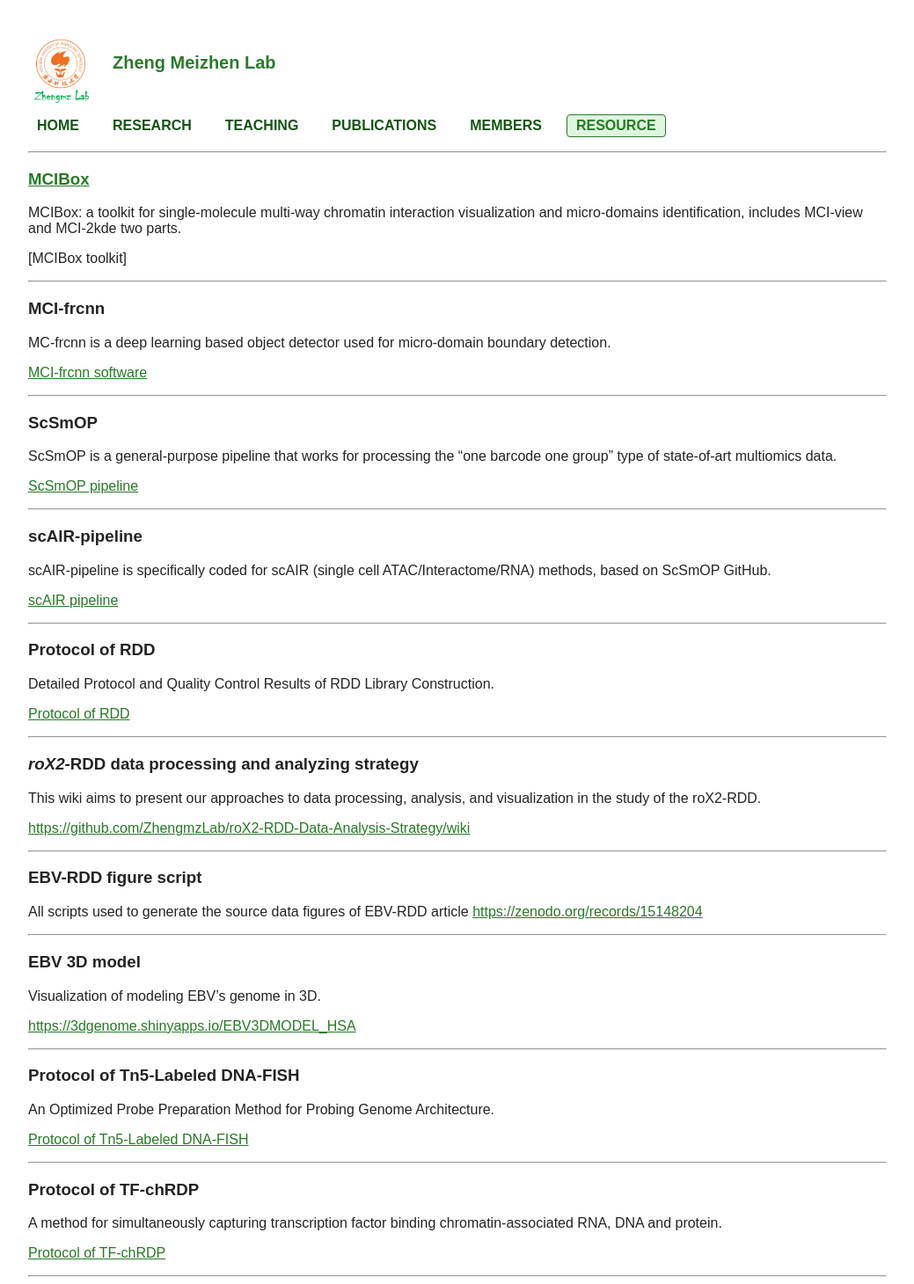
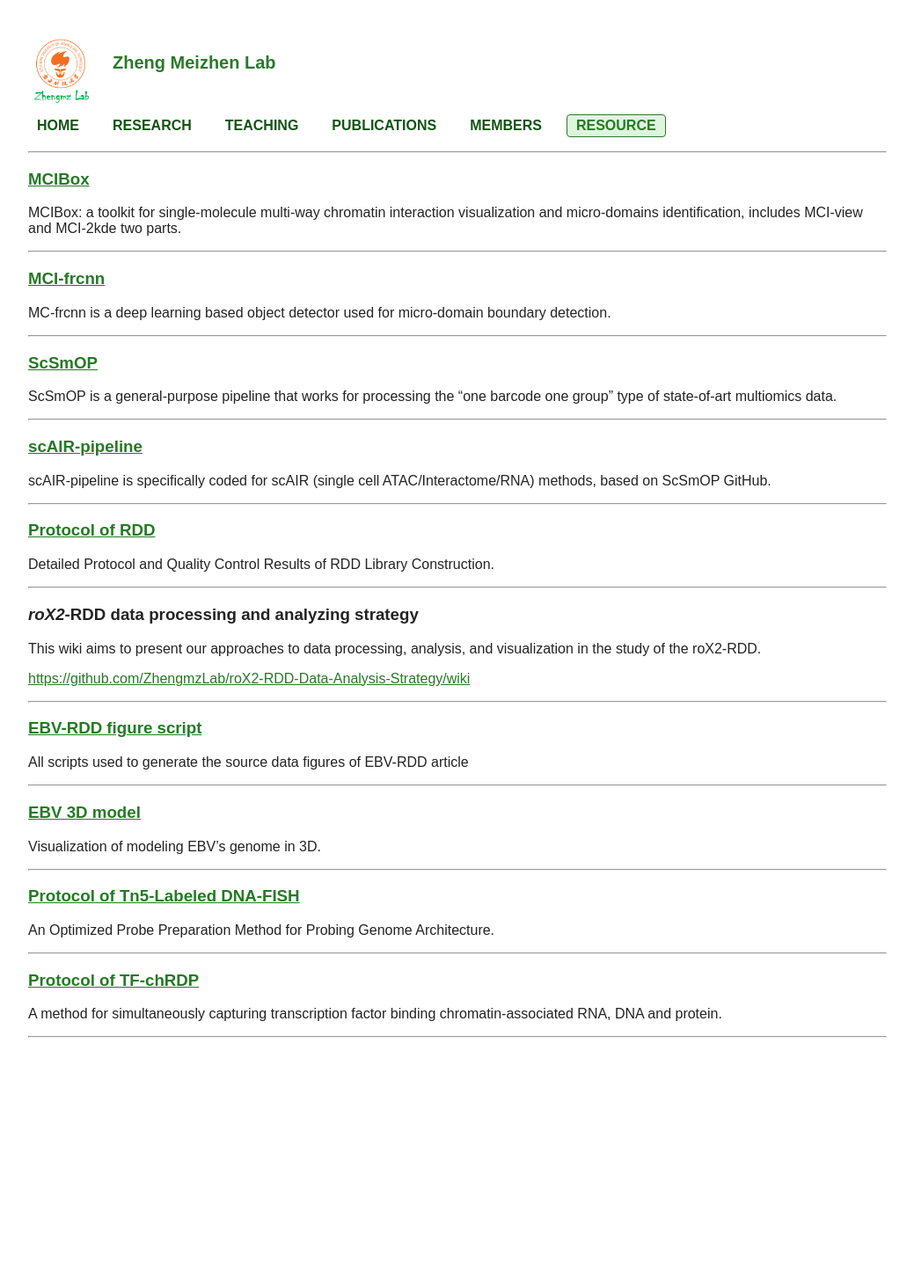
Before and after one commit to ZhengmzLab/zhengmzlab.github.io, a Jekyll site: the page built from resource.md, in a window 1280 px wide. Shown: the whole page at 88% size, without its empty margins (120-1159 px from the left). Built offline with Jekyll 4.4.1, drawn with Linux system fonts in a browser that asks for light colours; after the commit the page ends 1188 px from its top, so only the background shows below that.

Commit message:
Update resource.md

```diff
--- a/resource.md
+++ b/resource.md
@@ -6,35 +6,25 @@ title: RESOURCE
 ### [MCIBox](https://github.com/ZhengmzLab/MCIBox)
 MCIBox: a toolkit for single-molecule multi-way chromatin interaction visualization and micro-domains identification, includes MCI-view and MCI-2kde two parts.
 
-[MCIBox toolkit]
+---
+
+### [MCI-frcnn](https://github.com/ZhengmzLab/MCI-frcnn)
+MC-frcnn is a deep learning based object detector used for micro-domain boundary detection.
 
 ---
 
-### MCI-frcnn
-MC-frcnn is a deep learning based object detector used for micro-domain boundary detection.
-
-[MCI-frcnn software](https://github.com/ZhengmzLab/MCI-frcnn)
+### [ScSmOP](https://github.com/ZhengmzLab/ScSmOP)
+ScSmOP is a general-purpose pipeline that works for processing the “one barcode one group” type of state-of-art multiomics data.
 
 ---
 
-### ScSmOP
-ScSmOP is a general-purpose pipeline that works for processing the “one barcode one group” type of state-of-art multiomics data.
-
-[ScSmOP pipeline](https://github.com/ZhengmzLab/ScSmOP)
+### [scAIR-pipeline](https://github.com/ZhengmzLab/scAIR-pipeline)
+scAIR-pipeline is specifically coded for scAIR (single cell ATAC/Interactome/RNA) methods, based on ScSmOP GitHub.
 
 ---
 
-### scAIR-pipeline
-scAIR-pipeline is specifically coded for scAIR (single cell ATAC/Interactome/RNA) methods, based on ScSmOP GitHub.
-
-[scAIR pipeline](https://github.com/ZhengmzLab/scAIR-pipeline)
-
----
-
-### Protocol of RDD
+### [Protocol of RDD](https://github.com/ZhengmzLab/roX2-RDD-Data-Analysis-Strategy/blob/main/roX2-RDD-protocol.pdf)
 Detailed Protocol and Quality Control Results of RDD Library Construction.
-
-[Protocol of RDD](https://github.com/ZhengmzLab/roX2-RDD-Data-Analysis-Strategy/blob/main/roX2-RDD-protocol.pdf)
 
 ---
 
@@ -45,29 +35,22 @@ This wiki aims to present our approaches to data processing, analysis, and visua
 
 ---
 
-### EBV-RDD figure script
+### [EBV-RDD figure script](https://zenodo.org/records/15148204)
 All scripts used to generate the source data figures of EBV-RDD article
-[https://zenodo.org/records/15148204](https://zenodo.org/records/15148204)
 
 ---
 
-### EBV 3D model
+### [EBV 3D model](https://3dgenome.shinyapps.io/EBV3DMODEL_HSA)
 Visualization of modeling EBV's genome in 3D.
-
-[https://3dgenome.shinyapps.io/EBV3DMODEL_HSA](https://3dgenome.shinyapps.io/EBV3DMODEL_HSA)
 
 ---
 
-### Protocol of Tn5-Labeled DNA-FISH
+### [Protocol of Tn5-Labeled DNA-FISH](https://www.mdpi.com/1422-0067/26/5/2224)
 An Optimized Probe Preparation Method for Probing Genome Architecture.
-
-[Protocol of Tn5-Labeled DNA-FISH](https://www.mdpi.com/1422-0067/26/5/2224)
 
 ---
 
-### Protocol of TF-chRDP
+### [Protocol of TF-chRDP](https://www.frontiersin.org/journals/cell-and-developmental-biology/articles/10.3389/fcell.2025.1561540/full)
 A method for simultaneously capturing transcription factor binding chromatin-associated RNA, DNA and protein.
 
-[Protocol of TF-chRDP](https://www.frontiersin.org/journals/cell-and-developmental-biology/articles/10.3389/fcell.2025.1561540/full)
-
 ---
```
